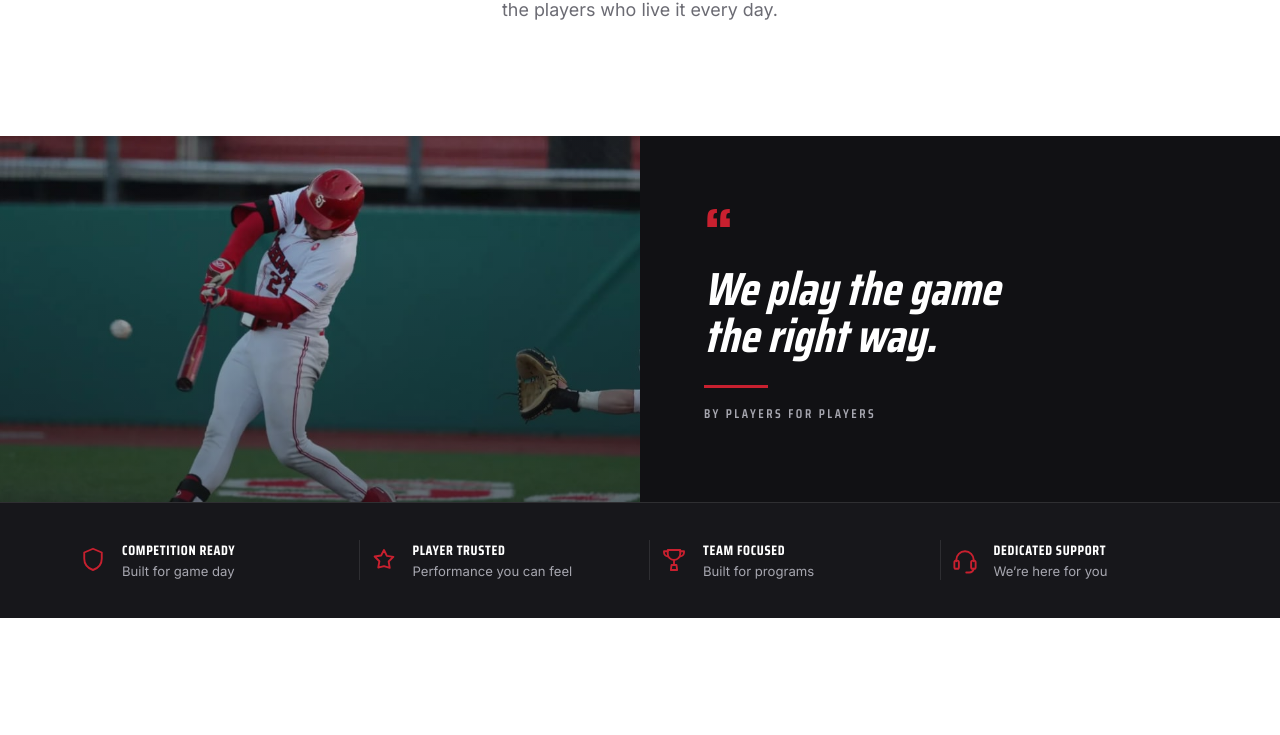
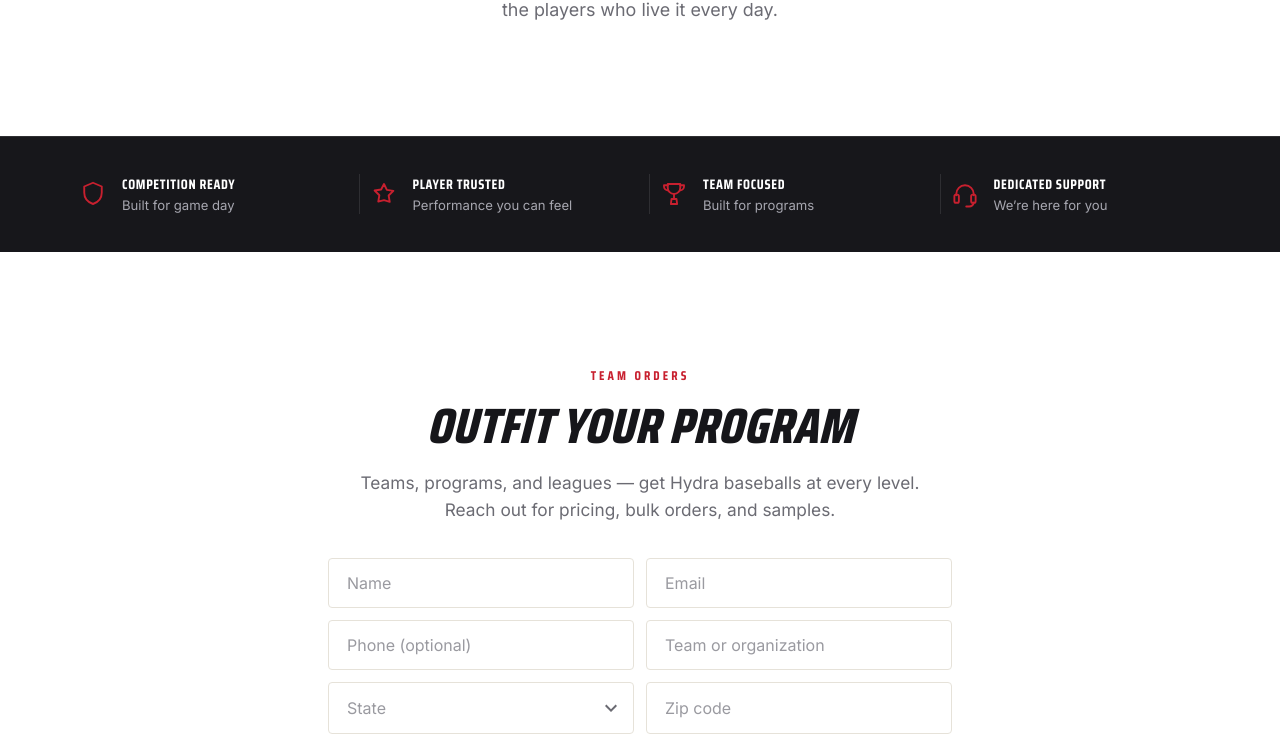
Before and after one commit to hudockben/Hydrabaseballco, a Next.js app: page / in a window 1280 px wide. Shown: the part 1696-2431 px from the top of the page. Built offline with nearby package versions, Linux system fonts and the light colour scheme.

Commit message:
Remove 'We play the game the right way' quote band from landing page
Co-Authored-By: Claude Opus 4.8 <noreply@anthropic.com>
Claude-Session: https://claude.ai/code/session_01GRWHH93n3DELk4Unr5mh4w

```diff
--- a/app/page.tsx
+++ b/app/page.tsx
@@ -225,25 +225,6 @@ export default function HomePage() {
         </div>
       </section>
 
-      {/* ===== Quote band ===== */}
-      <section className="quote">
-        <div className="quote__media" aria-hidden="true"></div>
-        <div className="quote__panel">
-          <div className="quote__inner reveal">
-            <span className="quote__mark" aria-hidden="true">
-              &ldquo;
-            </span>
-            <blockquote className="quote__text">
-              We play the game
-              <br />
-              the right way.
-            </blockquote>
-            <span className="quote__rule" aria-hidden="true"></span>
-            <p className="quote__attrib">By Players For Players</p>
-          </div>
-        </div>
-      </section>
-
       {/* ===== Trust bar ===== */}
       <section className="trustbar">
         <div className="container trustbar__grid">
```
